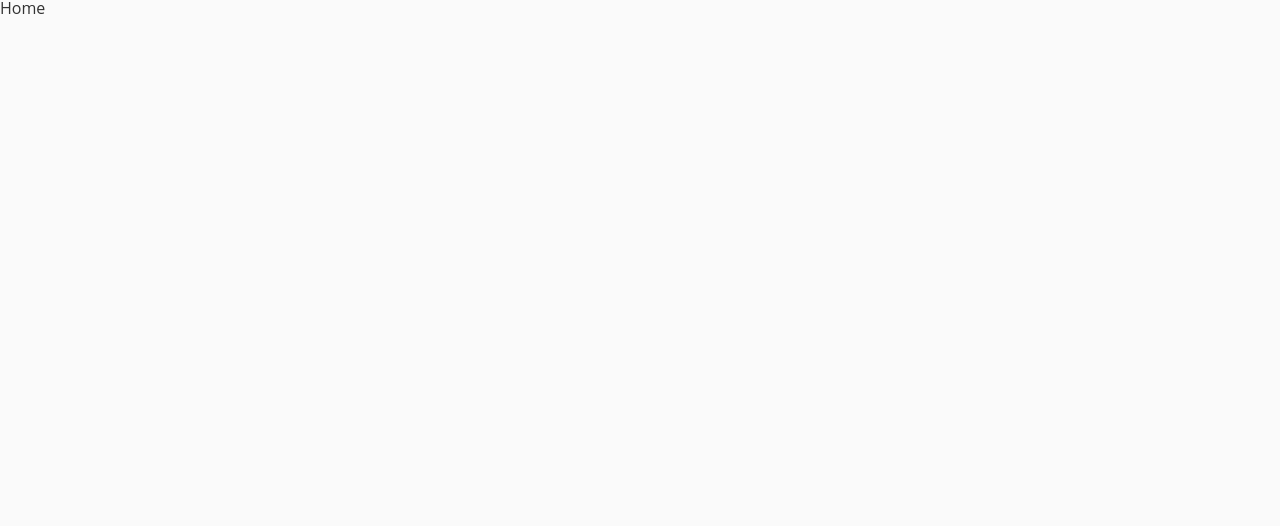
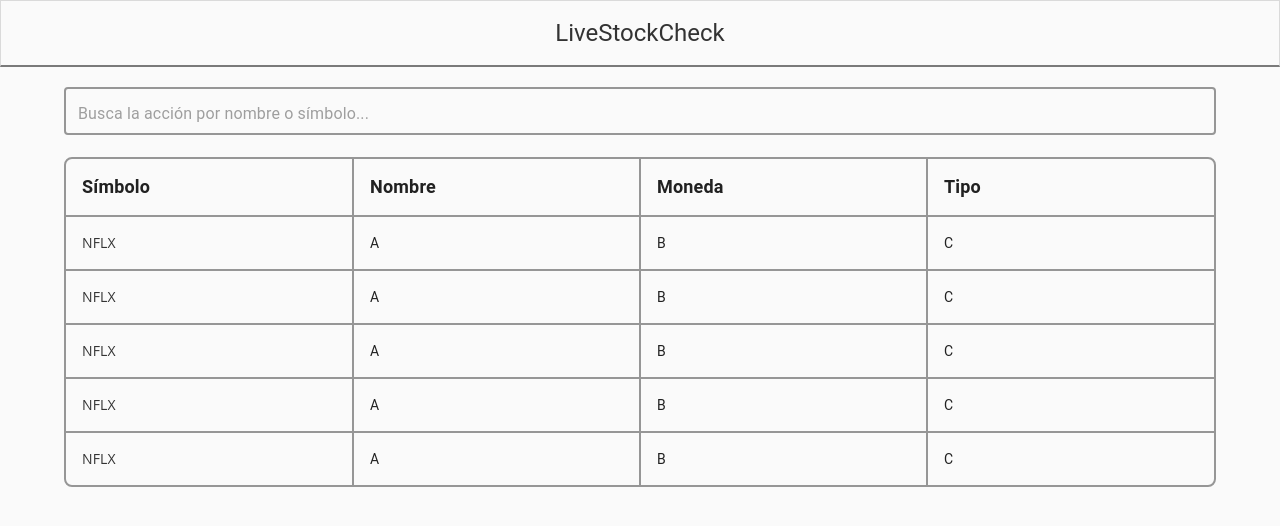
Before and after one commit to AlejandroLucas161/metafar-challenge, a React (Vite) app: page / in a window 1280 px wide. Shown: the top 526 px of the page. Built offline with nearby package versions, Linux system fonts and the light colour scheme.

Commit message:
General layout and table markup created

```diff
--- a/src/App.tsx
+++ b/src/App.tsx
@@ -1,12 +1,28 @@
+import { AppBar, Typography } from "@mui/material";
 import { FunctionComponent } from "react";
 import { BrowserRouter, Route, Routes } from "react-router-dom";
+import { StockTable } from "./components";
 
 const App: FunctionComponent = () => {
   return (
     <BrowserRouter>
+      <AppBar
+        position="static"
+        variant="outlined"
+        sx={{
+          borderBottom: "2px solid #7a7a7a",
+          background: "none",
+          padding: "16px 0",
+        }}
+      >
+        <Typography variant="h5" sx={{ margin: "0 auto" }}>
+          LiveStockCheck
+        </Typography>
+      </AppBar>
+
       <Routes>
-        <Route path="/" element={<>Home</>} />
-        <Route path={`/detail-stockSymbol`} element={<></>} />
+        <Route path="/" element={<StockTable />} />
+        <Route path={"/detail/:id"} element={<>DETAIL</>} />
       </Routes>
     </BrowserRouter>
   );
--- /dev/null
+++ b/src/components/StockTable/StockTable.tsx
@@ -0,0 +1,112 @@
+import { FunctionComponent } from "react";
+import { Link } from "react-router-dom";
+import {
+  Table,
+  TableRow,
+  TableBody,
+  TableContainer,
+  TableHead,
+  Stack,
+  Container,
+  Autocomplete,
+} from "@mui/material";
+import { StyledTableCell, StyledTableRow, StyledTextField } from "./styles";
+
+const tableHeaders: Array<{ header: string }> = [
+  { header: "Símbolo" },
+  { header: "Nombre" },
+  { header: "Moneda" },
+  { header: "Tipo" },
+];
+
+const StockTable: FunctionComponent = () => {
+  // DELETE THIS
+  function createData(
+    name: string,
+    calories: string,
+    fat: string,
+    carbs: string,
+    protein: string
+  ) {
+    return { name, calories, fat, carbs, protein };
+  }
+
+  const rows = [
+    createData("NFLX", "A", "B", "C", "D"),
+    createData("NFLX", "A", "B", "C", "D"),
+    createData("NFLX", "A", "B", "C", "D"),
+    createData("NFLX", "A", "B", "C", "D"),
+    createData("NFLX", "A", "B", "C", "D"),
+  ];
+
+  const top100Films = [
+    { title: "The Shawshank Redemption", year: 1994 },
+    { title: "The Godfather", year: 1972 },
+    { title: "The Godfather: Part II", year: 1974 },
+    { title: "The Dark Knight", year: 2008 },
+    { title: "12 Angry Men", year: 1957 },
+    { title: "Schindler's List", year: 1993 },
+  ];
+  // DELETE THIS
+
+  return (
+    <Container maxWidth="lg" sx={{ marginTop: "18px" }}>
+      {/* INPUT */}
+      <Stack spacing={2} sx={{ width: "100%" }}>
+        <Autocomplete
+          freeSolo
+          options={top100Films.map((option) => option.title)}
+          renderInput={(params) => (
+            <StyledTextField
+              {...params}
+              placeholder="Busca la acción por nombre o símbolo..."
+            />
+          )}
+        />
+      </Stack>
+
+      {/* TABLE */}
+      <TableContainer
+        sx={{
+          marginTop: "16px",
+          border: "2px solid #969696",
+          borderRadius: "8px",
+        }}
+      >
+        <Table>
+          <TableHead>
+            <TableRow>
+              {tableHeaders.map(({ header }) => (
+                <StyledTableCell
+                  align="left"
+                  sx={{
+                    fontSize: "18px",
+                    fontWeight: "700",
+                    minWidth: "150px",
+                  }}
+                >
+                  {header}
+                </StyledTableCell>
+              ))}
+            </TableRow>
+          </TableHead>
+
+          <TableBody>
+            {rows.map((row) => (
+              <StyledTableRow key={row.name}>
+                <StyledTableCell align="left">
+                  <Link to={`/detail/${0}`}>{row.name}</Link>
+                </StyledTableCell>
+                <StyledTableCell align="left">{row.calories}</StyledTableCell>
+                <StyledTableCell align="left">{row.fat}</StyledTableCell>
+                <StyledTableCell align="left">{row.carbs}</StyledTableCell>
+              </StyledTableRow>
+            ))}
+          </TableBody>
+        </Table>
+      </TableContainer>
+    </Container>
+  );
+};
+
+export default StockTable;
--- /dev/null
+++ b/src/components/StockTable/index.ts
@@ -0,0 +1 @@
+export { default } from "./StockTable";
--- /dev/null
+++ b/src/components/StockTable/styles.ts
@@ -0,0 +1,39 @@
+import {
+  TableCell,
+  TableRow,
+  TextField,
+  styled,
+  tableCellClasses,
+} from "@mui/material";
+
+const BORDER = "2px solid #969696";
+
+export const StyledTableCell = styled(TableCell)(() => ({
+  border: BORDER,
+  borderTop: 0,
+
+  "&:first-child": {
+    borderLeft: 0,
+  },
+
+  "&:last-child": {
+    borderRight: 0,
+  },
+
+  [`&.${tableCellClasses.body}`]: {
+    fontSize: 14,
+  },
+}));
+
+export const StyledTableRow = styled(TableRow)(() => ({
+  "&:last-child td, &:last-child th": {
+    borderBottom: 0,
+  },
+}));
+
+export const StyledTextField = styled(TextField)(() => ({
+  "& fieldset": {
+    border: BORDER,
+    marginBottom: "6px",
+  },
+}));
--- /dev/null
+++ b/src/components/index.ts
@@ -0,0 +1,3 @@
+import StockTable from "./StockTable";
+
+export { StockTable };
```
